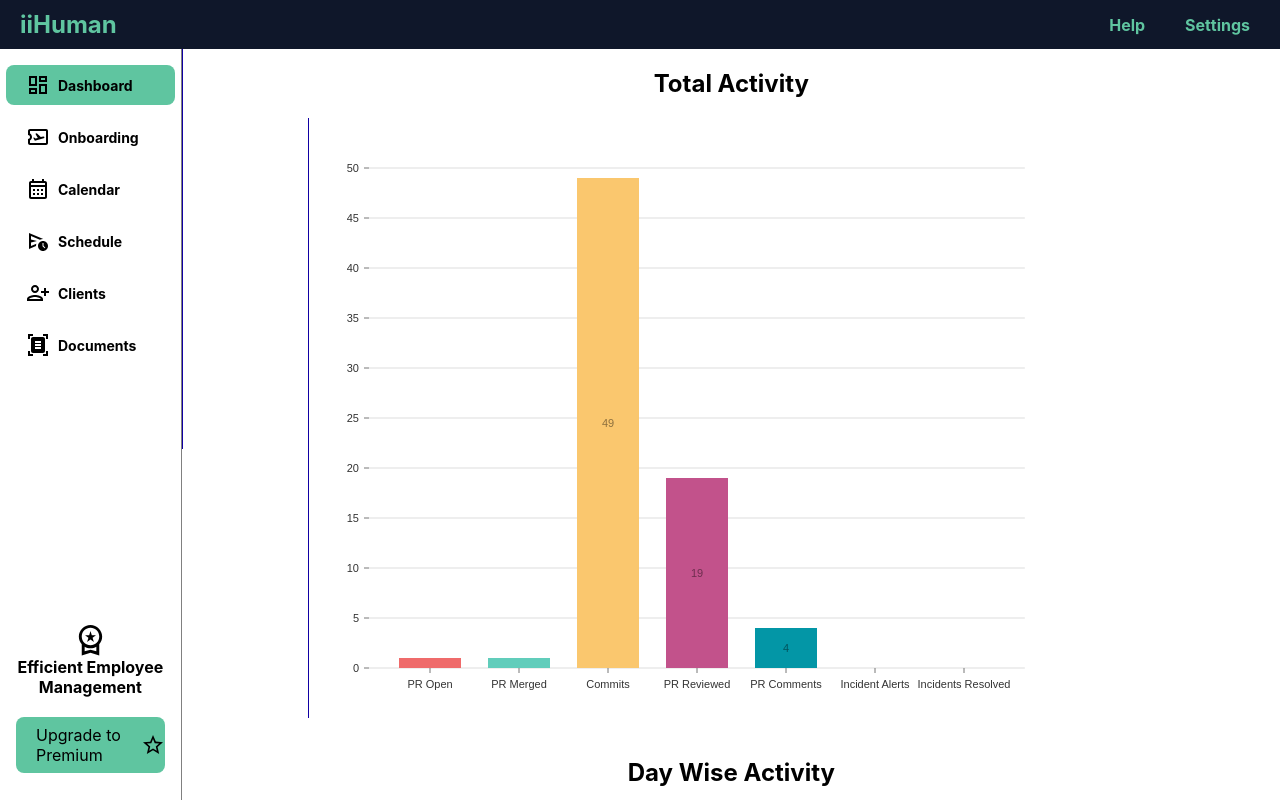
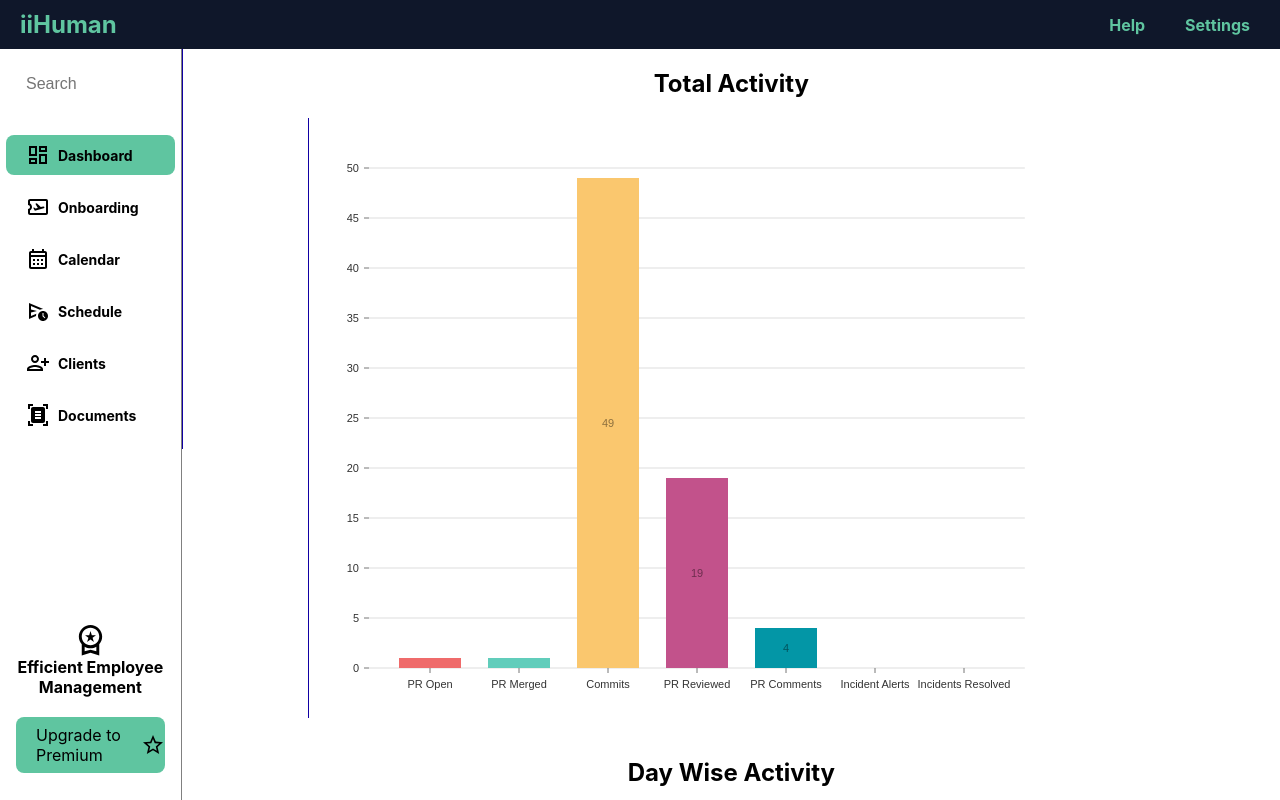
Before and after one commit to parikshitlfj12/employees-chart, a React (Create React App) app: page / in a window 1280 px wide. Shown: the top 800 px of the page. Built offline with nearby package versions, Linux system fonts and the light colour scheme; the HTML template or start-up script is replaced by a standard one.

Commit message:
add: Search bar

```diff
--- a/src/components/sideBar/index.tsx
+++ b/src/components/sideBar/index.tsx
@@ -37,7 +37,13 @@ const MainTab: React.FC = () => {
   return (
     <div className="main-container">
       <div className="main-tab-inner-container">
-
+        <div className="search-bar-container">
+          <input
+            type="text"
+            className="search-bar"
+            placeholder="Search"
+          />
+        </div>
         <TabItem
           icon={<DashboardOutlined />}
           label="Dashboard"
--- a/src/components/sideBar/sideBar.css
+++ b/src/components/sideBar/sideBar.css
@@ -7,6 +7,25 @@
   justify-content: space-between;
   border-right: 1px solid grey;
   padding: 16px;
+}
+
+.search-bar-container {
+  display: flex;
+  justify-content: center;
+  align-items: center;
+  margin-bottom: 20px;
+}
+
+.search-bar {
+  width: 100%;
+  padding: 10px;
+  border: none;
+  font-size: 16px;
+}
+
+.search-bar:focus {
+  outline: none;
+  border-color: #007BFF;
 }
 
 .main-tab-inner-container {
```
